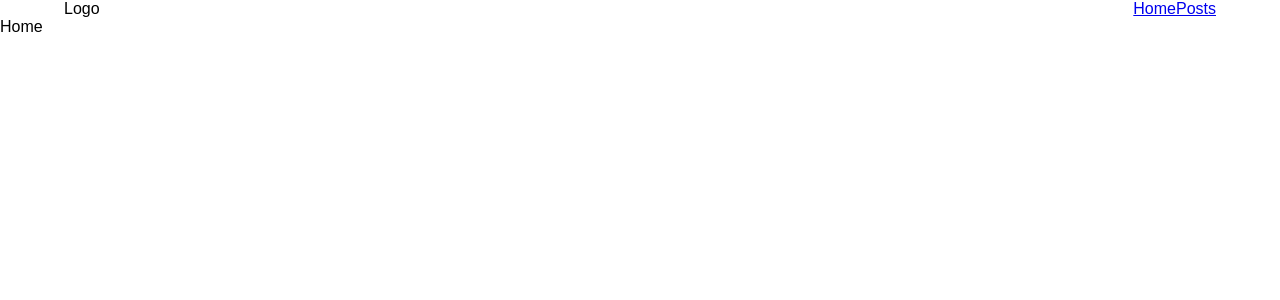
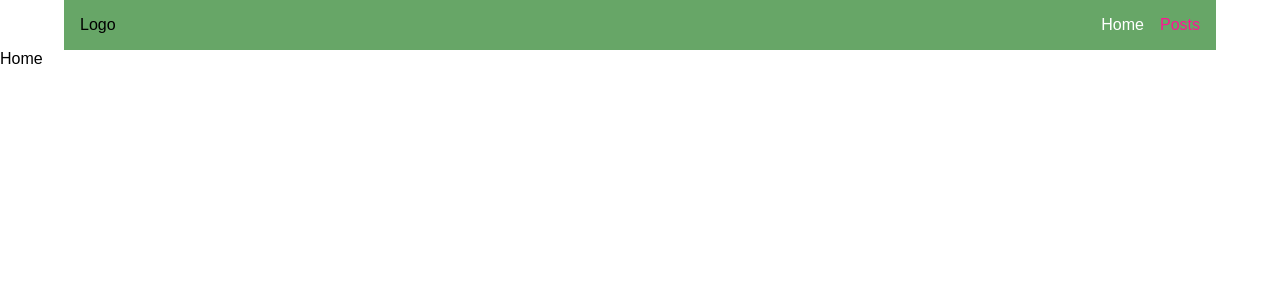
Before and after one commit to milenaosc/post-products-users-repeated, a React (Create React App) app: page / in a window 1280 px wide. Shown: the top 300 px of the page. Built offline with nearby package versions, Linux system fonts and the light colour scheme.

Commit message:
added active inactive NavLink logic

```diff
--- a/src/components/NavBar/NavBar.jsx
+++ b/src/components/NavBar/NavBar.jsx
@@ -7,8 +7,18 @@ const NavBar = () => {
     <div className="navbar container">
       <div>Logo</div>
       <ul>
-        <NavLink path="/">Home</NavLink>
-        <NavLink path="/posts">Posts</NavLink>
+        <NavLink
+          to="/"
+          className={({ isActive }) => (isActive ? "active" : "")}
+        >
+          Home
+        </NavLink>
+        <NavLink
+          className={({ isActive }) => (isActive ? "active" : "")}
+          to="/posts"
+        >
+          Posts
+        </NavLink>
       </ul>
     </div>
   );
--- a/src/components/NavBar/_navbar.scss
+++ b/src/components/NavBar/_navbar.scss
@@ -2,4 +2,20 @@
   display: flex;
   justify-content: space-between;
   align-items: center;
+  height: 50px;
+  background-color: rgb(103, 166, 103);
+  padding-left: 16px;
+  ul {
+    margin-right: 16px;
+    list-style-type: none;
+    display: flex;
+    gap: 16px;
+    a {
+      text-decoration: none;
+      color: deeppink;
+    }
+    .active {
+      color: White;
+    }
+  }
 }
```
